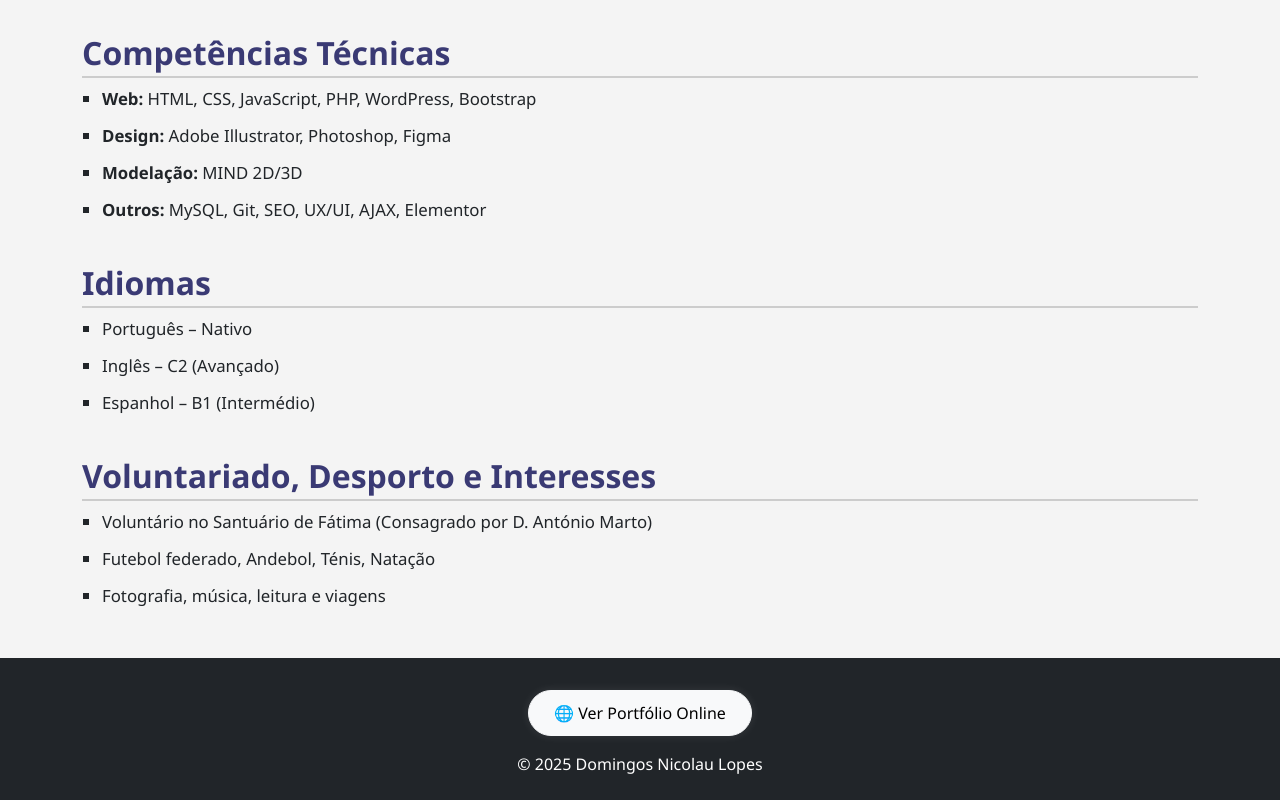
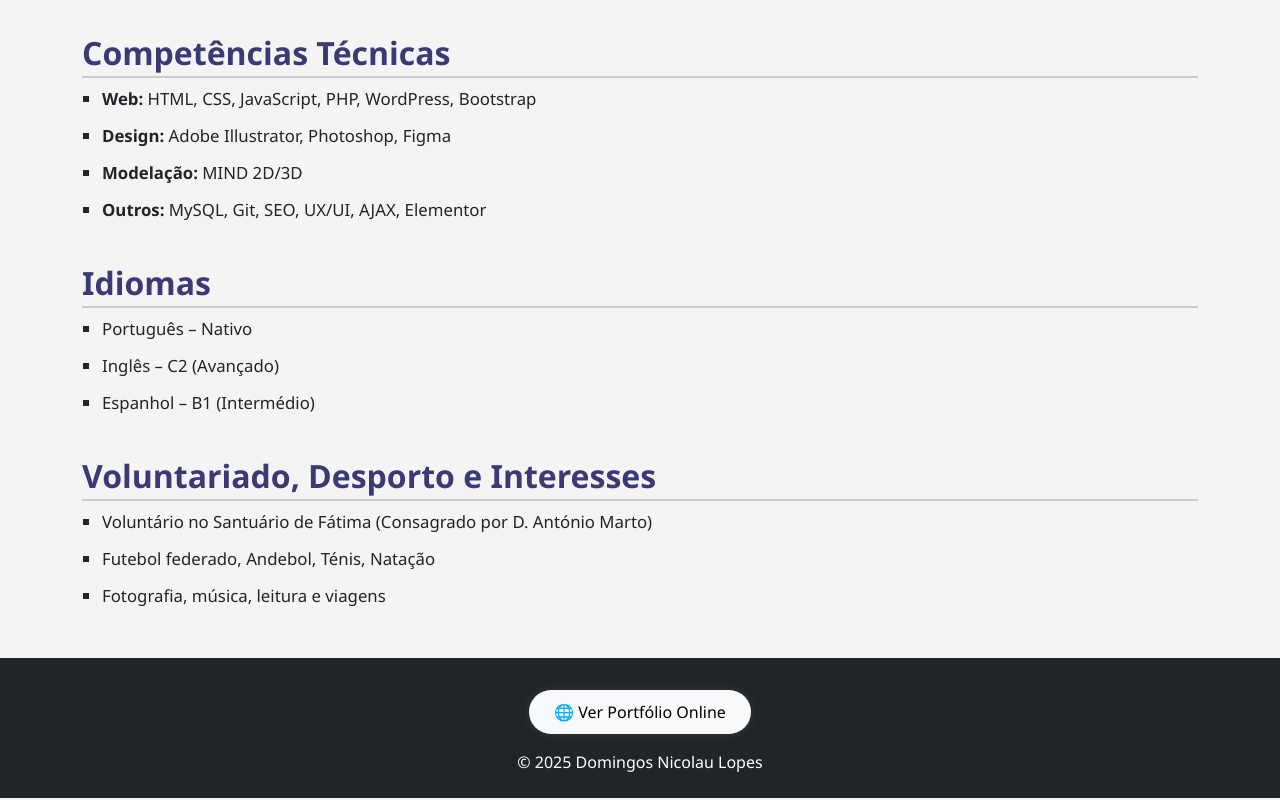
Before and after one commit to Nicolauder/meucv2025-, a plain HTML site: page index.html in a window 1280 px wide. Shown: the part 1628-2428 px from the top of the page. Drawn offline with nearby package versions, Linux system fonts and the light colour scheme.

Commit message:
Update styles.css

```diff
--- a/styles.css
+++ b/styles.css
@@ -110,3 +110,21 @@ section#interesses ul {
     padding: 0 1rem;
   }
 }
+
+footer .download-btn {
+  background-color: #f8f9fa !important;
+  color: #000 !important;
+  border: none;
+  border-radius: 30px;
+  padding: 10px 25px;
+  font-weight: 500;
+  margin-top: 10px;
+  display: inline-block;
+  transition: all 0.3s ease-in-out;
+}
+
+footer .download-btn:hover {
+  background-color: #e2e6ea !important;
+  color: #000 !important;
+  text-decoration: none;
+}
```
